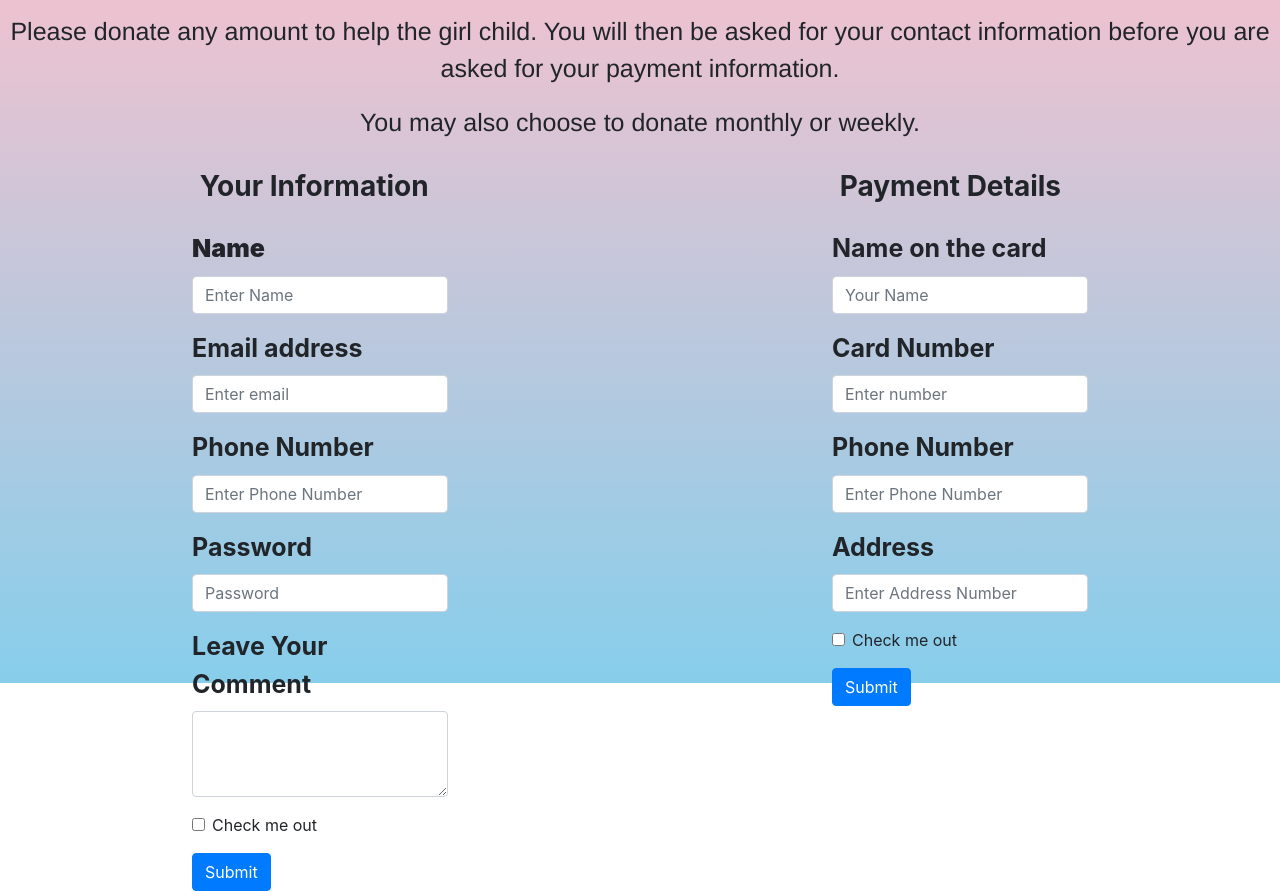
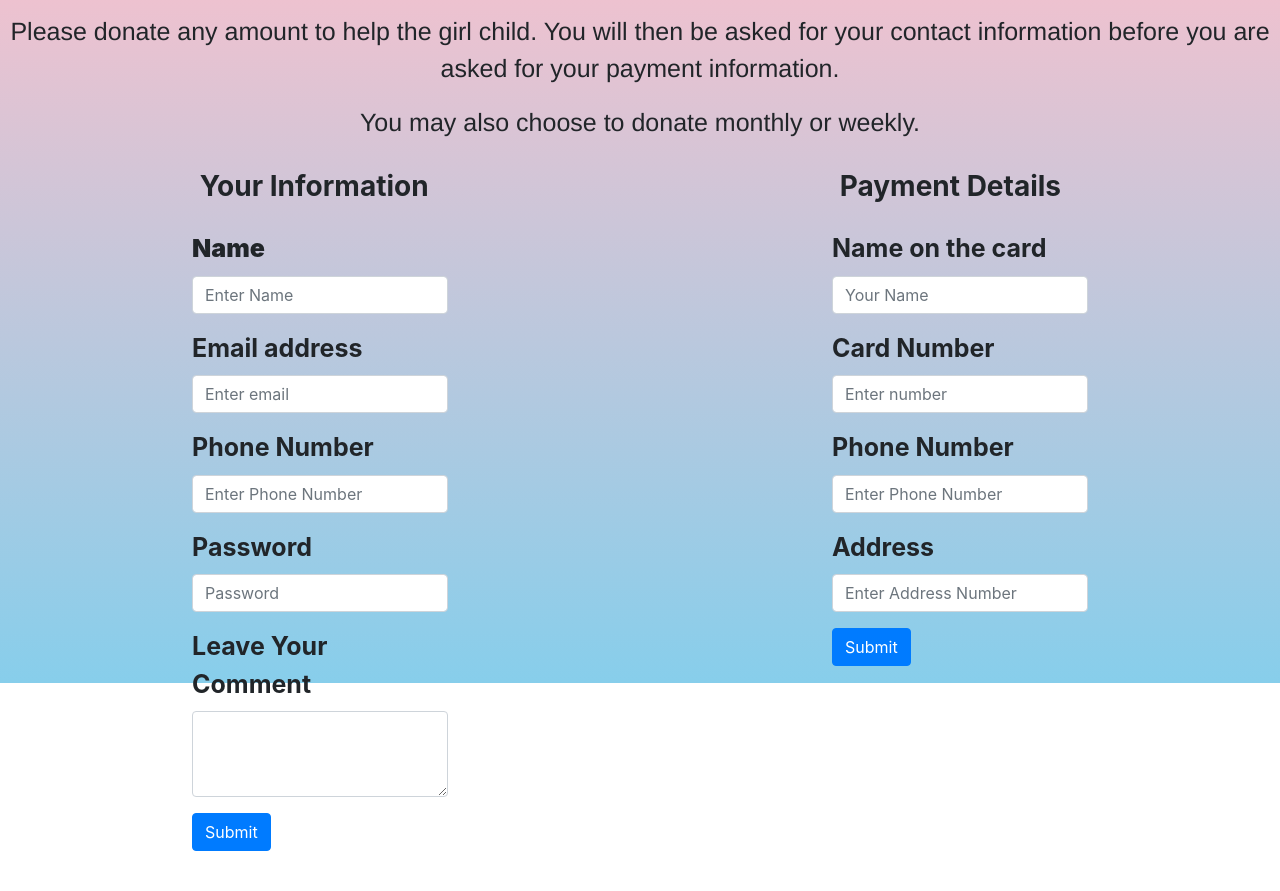
Before and after one commit to JustusMochache/sanitary, a plain HTML site: page donate.html in a window 1280 px wide. Shown: the part 117-1008 px from the top of the page. After the commit the page ends 968 px from the top, so only its background shows below. Drawn offline with Linux system fonts and the light colour scheme.

Commit message:
removed checkout

```diff
--- a/donate.html
+++ b/donate.html
@@ -46,10 +46,6 @@
                 <label for="comment" id="na">Leave Your Comment</label>
                 <textarea class="form-control" id="comment" rows="3"></textarea>
             </div>
-            <div class="form-group form-check">
-                <input type="checkbox" class="form-check-input" id="check1">
-                <label class="form-check-label" for="check1">Check me out</label>
-            </div>
             <button type="submit" class="btn btn-primary" id="sub">Submit</button>
         </form>
         <form>
@@ -74,10 +70,7 @@
                 <input type="address" class="form-control paym" aria-describedby="addressHelp" placeholder="Enter Address Number">
                 <small id="addressHelp" class="form-text text-muted"></small>
             </div>
-            <div class="form-group form-check">
-                <input type="checkbox" class="form-check-input" id="check2">
-                <label class="form-check-label" for="check1">Check me out</label>
-            </div>
+
             <button type="submit" class="btn btn-primary">Submit</button>
         </form>
 
```
